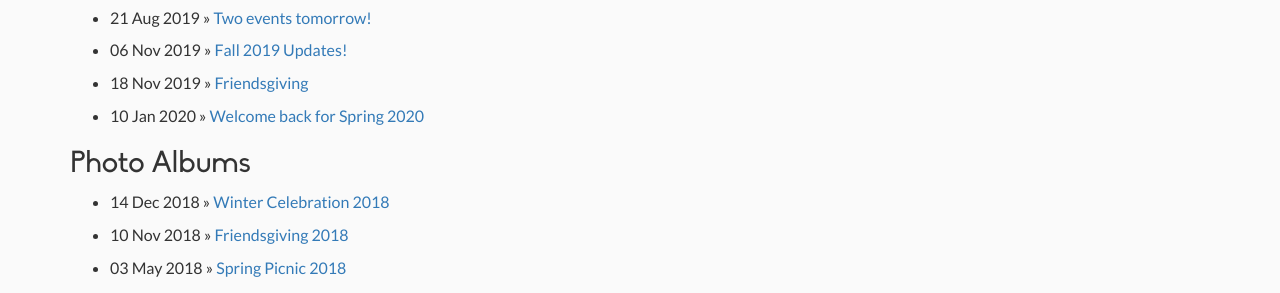
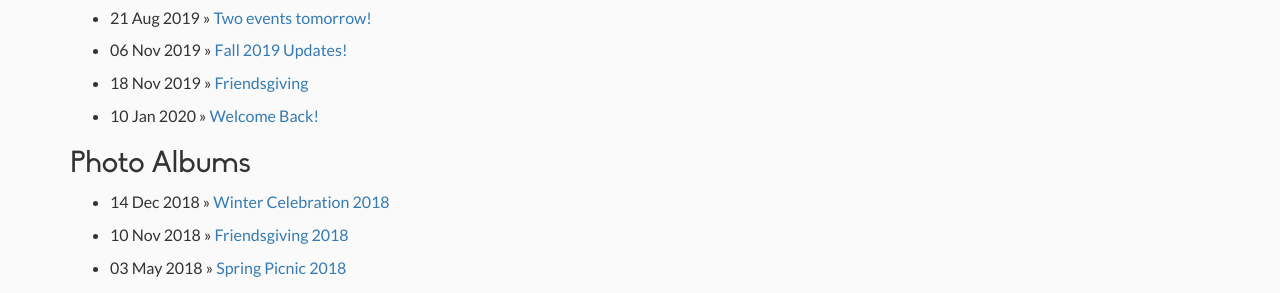
Before and after one commit to casassg/events-landing, a Jekyll site: the page built from archive.md, in a window 1280 px wide. Shown: the part 875-1168 px from the top of the page. Built offline with Jekyll 4.4.1, drawn with Linux system fonts in a browser that asks for light colours; nearby versions of some CDN libraries.

Commit message:
Jessie sucks at front end anything

```diff
--- a/_newsletters/2020-01-10-Welcome-Back.md
+++ b/_newsletters/2020-01-10-Welcome-Back.md
@@ -1,9 +1,8 @@
 ---
 layout: newsletter
-title: Welcome back for Spring 2020
+title: Welcome Back!
 date: 10-01-2020
 ---
-
 ## Welcome Back lunch hour 2020
 
 Come reunite with your friends, labmates, faculty, and CSGSA for some snacks and friendship and get to meet the new CSGSA officers if you don't already know us.
```
